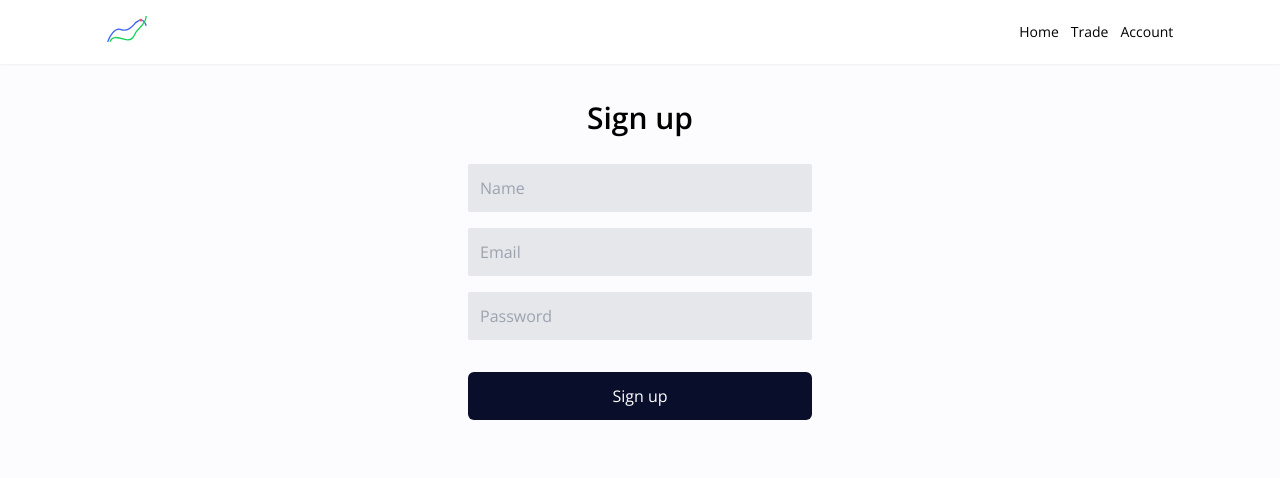
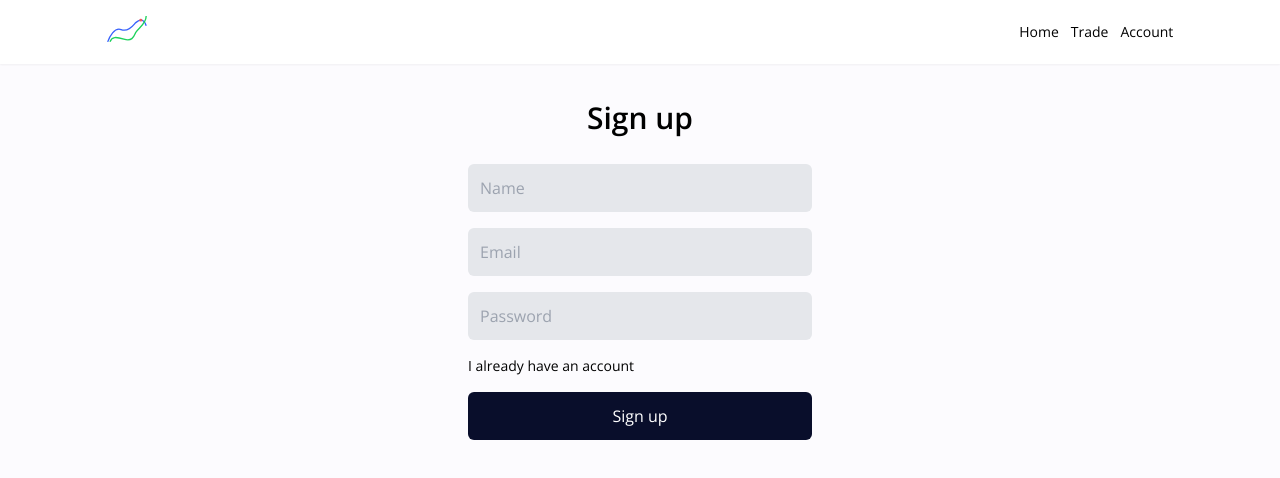
Before and after one commit to ralflopez/paper-trade-nextjs, a Next.js app: page /auth/signup in a window 1280 px wide. Shown: the top 478 px of the page. Built offline with nearby package versions, Linux system fonts and the light colour scheme; no server answers.

Commit message:
:lipstick: add routing between login and signup page

```diff
--- a/pages/auth/login.tsx
+++ b/pages/auth/login.tsx
@@ -13,6 +13,7 @@ import {
 import Container from "../../components/General/Container"
 import Input from "../../components/Form/Input"
 import Button from "../../components/Form/Button"
+import Link from "next/link"
 
 const Login = () => {
   const [login, { loading, error, data }] = useMutation<
@@ -65,6 +66,9 @@ const Login = () => {
           )}
           <Input name='email' placeholder='Email' />
           <Input name='password' placeholder='Password' type='password' />
+          <Link href='/auth/signup' passHref>
+            <a className='text-sm'>Create an account</a>
+          </Link>
           <Button>{loading ? "Loading..." : "Log in"}</Button>
         </form>
       </div>
--- a/pages/auth/signup.tsx
+++ b/pages/auth/signup.tsx
@@ -11,6 +11,8 @@ import {
 } from "../../lib/auth/withUser"
 import { client } from "../../graphql"
 import Container from "../../components/General/Container"
+import Link from "next/link"
+import Input from "../../components/Form/Input"
 
 const Signup = () => {
   const [signup, { loading, error, data }] = useMutation<
@@ -64,22 +66,12 @@ const Signup = () => {
               {error.message}
             </div>
           )}
-          <input
-            placeholder='Name'
-            name='name'
-            className='p-3 mb-4 bg-gray-200 rounded-sm outline-none focus:border-2 border-primary'
-          />
-          <input
-            placeholder='Email'
-            name='email'
-            className='p-3 mb-4 bg-gray-200 rounded-sm outline-none focus:border-2 border-primary'
-          />
-          <input
-            placeholder='Password'
-            name='password'
-            type='password'
-            className='p-3 mb-4 bg-gray-200 rounded-sm outline-none focus:border-2 border-primary'
-          />
+          <Input placeholder='Name' name='name' />
+          <Input placeholder='Email' name='email' />
+          <Input placeholder='Password' name='password' type='password' />
+          <Link href='/auth/login' passHref>
+            <a className='text-sm'>I already have an account</a>
+          </Link>
           <button
             disabled={loading ? true : false}
             type='submit'
```
